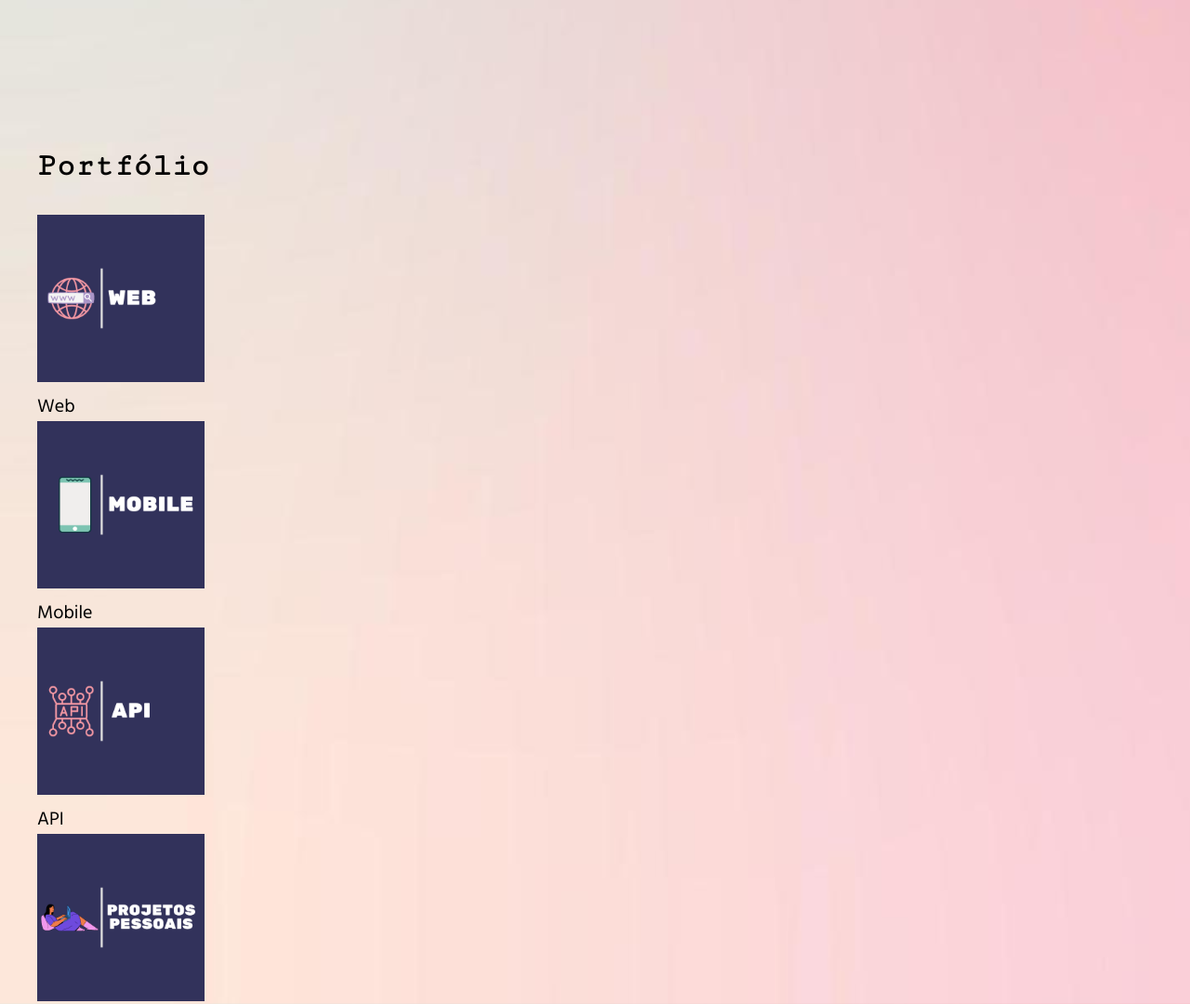
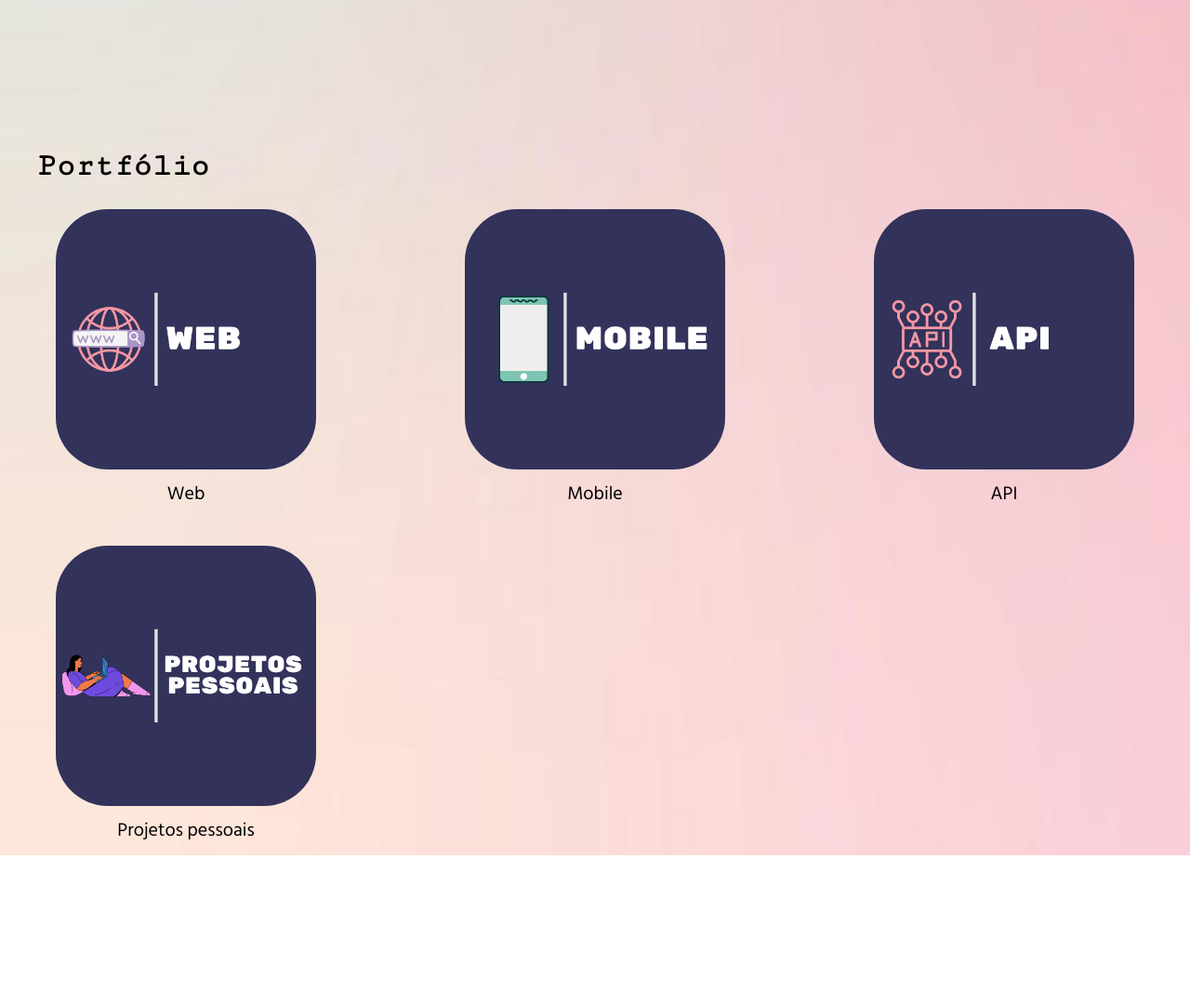
Before and after one commit to GabrielaAmbos/alura-pagina-pessoal, a plain HTML site: page index.html in a window 1280 px wide. Shown: the part 680-1760 px from the top of the page at 93% size. After the commit the page ends 1600 px from the top, so only its background shows below. Drawn offline with Linux system fonts and the light colour scheme.

Commit message:
Terceira versao

```diff
--- a/css/style.css
+++ b/css/style.css
@@ -1,8 +1,8 @@
 /*reset do css*/
 * {
+  box-sizing: border-box;
   margin: 0;
   padding: 0;
-  box-sizing: border-box;
 }
 
 body {
@@ -33,17 +33,17 @@ body {
 }
 
 header {
+  align-items: center;
+  display: flex;
   height: 100vh;
-  display: flex;
   justify-content: center;
-  align-items: center;
 }
 
 .menu {
   background-color: white;
   position: fixed;
+  top: 0;
   width: 100vw;
-  top: 0;
 }
 
 .menu ul {
@@ -72,17 +72,18 @@ a {
 }
 
 .site-title {
+  font-family: 'Mali', cursive;
   font-size: 4em;
-  font-family: 'Mali', cursive;
 }
 
 .site-subtitle {
+  font-family: 'Nanum Gothic', sans-serif;
   font-style: italic;
-  font-family: 'Nanum Gothic', sans-serif;
 }
 
 .portfolio {
   padding: 2em;
+  height: 100vh;
 }
 
 .portfolio h2 {
@@ -91,8 +92,39 @@ a {
   margin-bottom: 1em;
 }
 
+.portfolio .grid {
+  display: grid;
+  gap: 2em;
+  justify-content: center;
+}
+
+@media (min-width: 560px) {
+  .portfolio .grid {
+    grid-template-columns: 240px 240px;
+  }
+}
+
+@media (min-width: 880px) {
+  .portfolio .grid {
+    align-content: center;
+    grid-template-columns: repeat(3, 260px);
+  }
+}
+
+@media (min-width: 1200px) {
+  .portfolio .grid {
+    grid-template-columns: repeat(3, 400px);
+    height: calc(100vh - 4em - 48px);
+  }
+}
+
+.portfolio figure {
+  text-align: center;
+}
 
 .img-portfolio {
-  height: 180px;
-  width: 180px;
+  height: 280px;
+  width: 280px;
+  object-fit: cover;
+  border-radius: 20%;
 }
--- a/index.html
+++ b/index.html
@@ -25,6 +25,7 @@
       </header>
       <section class="portfolio">
         <h2>Portfólio</h2>
+        <div class="grid">
           <figure>
             <img class="img-portfolio" src="./img/web.png" alt="Web">
             <figcaption>Web</figcaption>
@@ -41,6 +42,7 @@
             <img class="img-portfolio" src="./img/projetos-pessoais.png" alt="Projetos pessoais">
             <figcaption>Projetos pessoais</figcaption>
           </figure>
+        </div>
       </section>
 </body>
 </html>
```
Lines whose indentation alone changed are shown as unchanged.
